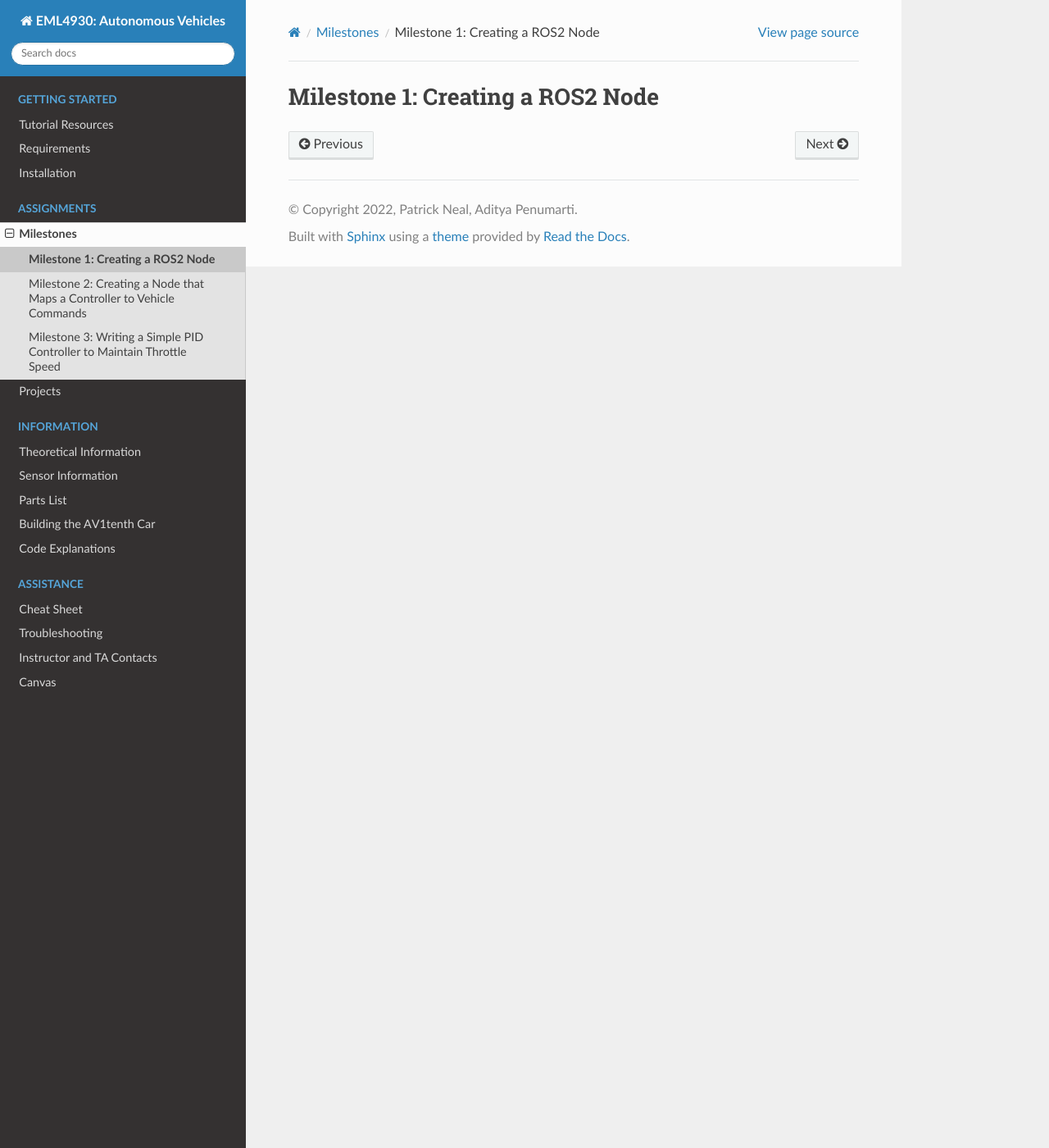
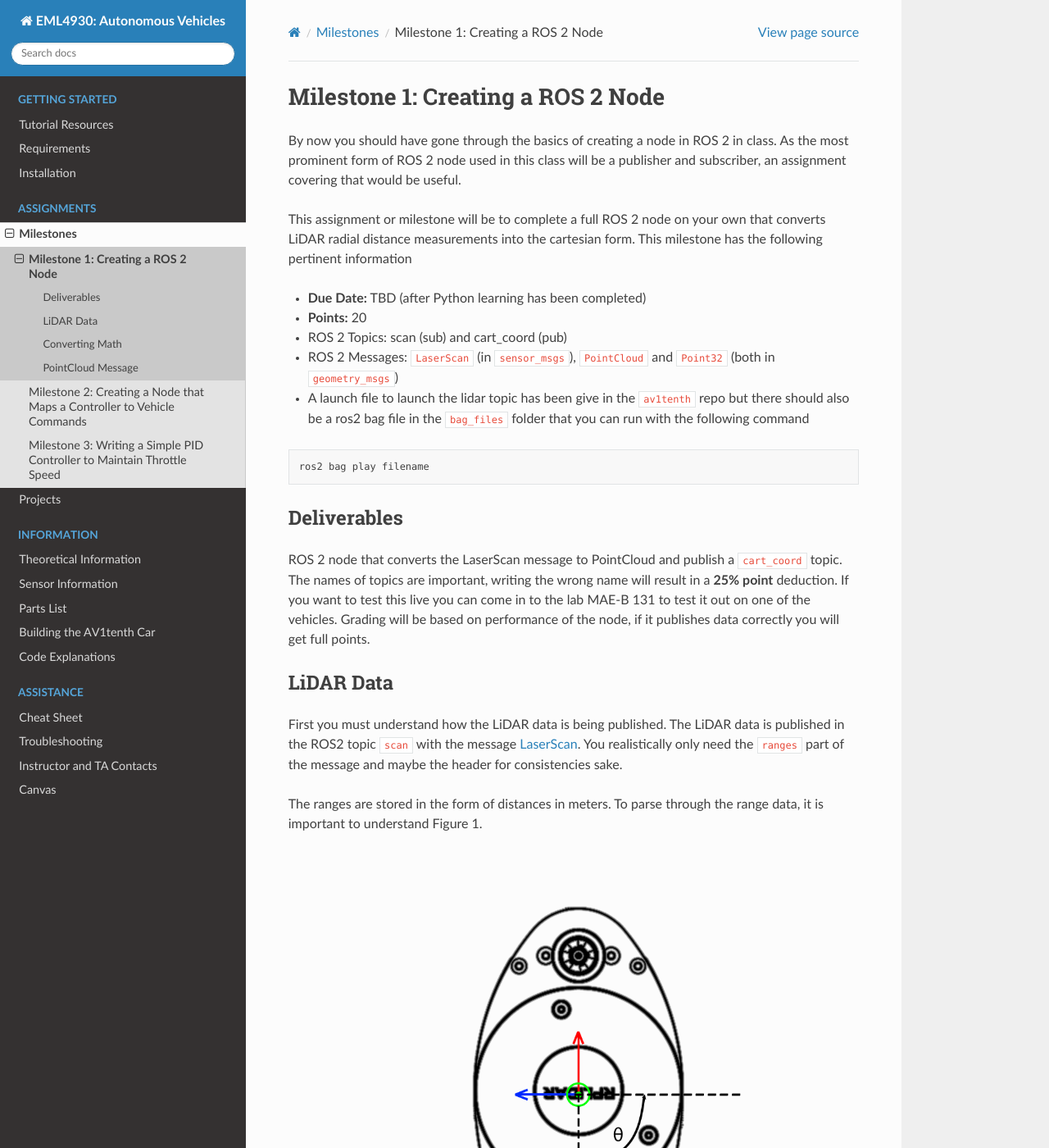
Before and after one commit to av-mae-uf/av1tenth-docs, a Sphinx documentation site: the page built from docs/assignments/milestones/milestone1.rst, in a window 1280 px wide and 1400 px high. Shown: the whole window at 82% size. Built offline with Sphinx 7.4.7 and the Read the Docs theme 2.0.0, drawn with Linux system fonts in a browser that asks for light colours; some of the changed text lies outside the part shown.

Commit message:
Milestone 1 complete

```diff
--- a/docs/assignments/milestones/milestone.rst
+++ b/docs/assignments/milestones/milestone.rst
@@ -9,6 +9,6 @@ Milestone information for the EML4930 AV Class are available here. The assignmen
    :maxdepth: 1
    :caption: List of Milestones
 
-   Milestone 1: Creating a ROS2 Node <milestone1>
+   Milestone 1: Creating a ROS 2 Node <milestone1>
    Milestone 2: Creating a Node that Maps a Controller to Vehicle Commands <milestone2>
    Milestone 3: Writing a Simple PID Controller to Maintain Throttle Speed <milestone3>
--- a/docs/assignments/milestones/milestone1.rst
+++ b/docs/assignments/milestones/milestone1.rst
@@ -1,2 +1,68 @@
-Milestone 1: Creating a ROS2 Node
-=================================
+Milestone 1: Creating a ROS 2 Node
+====================================
+
+By now you should have gone through the basics of creating a node in ROS 2 in class. As the most prominent form of ROS 2 node used in this class will be a publisher and subscriber,
+an assignment covering that would be useful.
+
+This assignment or milestone will be to complete a full ROS 2 node on your own that converts LiDAR radial distance measurements into the cartesian form. This milestone has the following pertinent information
+
+* **Due Date:** TBD (after Python learning has been completed)
+* **Points:** 20
+* ROS 2 Topics: scan (sub) and cart_coord (pub)
+* ROS 2 Messages: ``LaserScan`` (in ``sensor_msgs``), ``PointCloud`` and ``Point32`` (both in ``geometry_msgs``)
+* A launch file to launch the lidar topic has been give in the ``av1tenth`` repo but there should also be a ros2 bag file in the ``bag_files`` folder that you can run with the following command
+
+.. code-block:: bash
+
+    ros2 bag play filename
+
+Deliverables
+^^^^^^^^^^^^
+ROS 2 node that converts the LaserScan message to PointCloud and publish a ``cart_coord`` topic. The names of topics are important, writing the wrong name will result in a
+**25% point** deduction. If you want to test this live you can come in to the lab MAE-B 131 to test it out on one of the vehicles. Grading will be based on performance of the node,
+if it publishes data correctly you will get full points.
+
+LiDAR Data
+^^^^^^^^^^
+
+First you must understand how the LiDAR data is being published. The LiDAR data is published in the ROS2 topic ``scan`` with the message `LaserScan <http://docs.ros.org/en/noetic/api/sensor_msgs/html/msg/LaserScan.html>`_. You realistically only need the ``ranges`` part of the message and maybe the header for consistencies sake.
+
+The ranges are stored in the form of distances in meters. To parse through the range data, it is important to understand Figure 1.
+
+.. figure:: ../../information/images/RPlidar.png
+    :alt: Ranges defined from 0 degrees
+    :width: 100%
+
+    Figure 1: Ranges defined from 0 degrees. Red is :math:`+x` and Blue is :math:`+y`.
+
+Here on our Lidar, distances are given from the :math:`-x` or :math:`180^{\circ}` from the red arrow and move in a counter clock-wise direction. Therefore the first distance will point straight back on your car.
+There are 720 data points, therefore the angular resolution of the LiDAR is half a degree. Therefore to parse through the data if you want to get :math:`90^{\circ}` degrees or :math:`180^{\circ}` from the blue line you need to
+look for the data point :math:`[180]`.
+
+Converting Math
+^^^^^^^^^^^^^^^
+To convert a distance based on radians you can convert using simple trigonometry. The following equations will help you convert this data
+
+.. math::
+    x = d \cos{\theta}, \tag{1}
+
+and
+
+.. math::
+    y = d \sin{\theta}, \tag{2}
+
+where :math:`d` is the distance from ranges, :math:`\theta` is the angle that you are currently at, but remember it is :math:`180^{\circ}` out of phase. That's pretty much it,
+that is all you need to complete the conversion. Your :math:`z` point will be 0.
+
+PointCloud Message
+^^^^^^^^^^^^^^^^^^
+
+Next you need to be able to get all this data into your PointCloud message. To do this it would be useful to iterate over the range data and append it. The `PointCloud <http://docs.ros.org/en/noetic/api/sensor_msgs/html/msg/PointCloud.html>`_ message requires
+and array of Point32 points as its points array. It would also be useful to take the header data from the LaserScan message and plug into to the PointCloud Message.
+You should know how to iterate over an array by now so that will not be covered, but to append to an array you can use the following
+
+.. code-block:: python
+
+    append(var)
+
+That's pretty much all you need to be successful in completing this milestone. If you have any problems `contact the TA's or Instructor <../../assistance/contact.html>`_.
```
